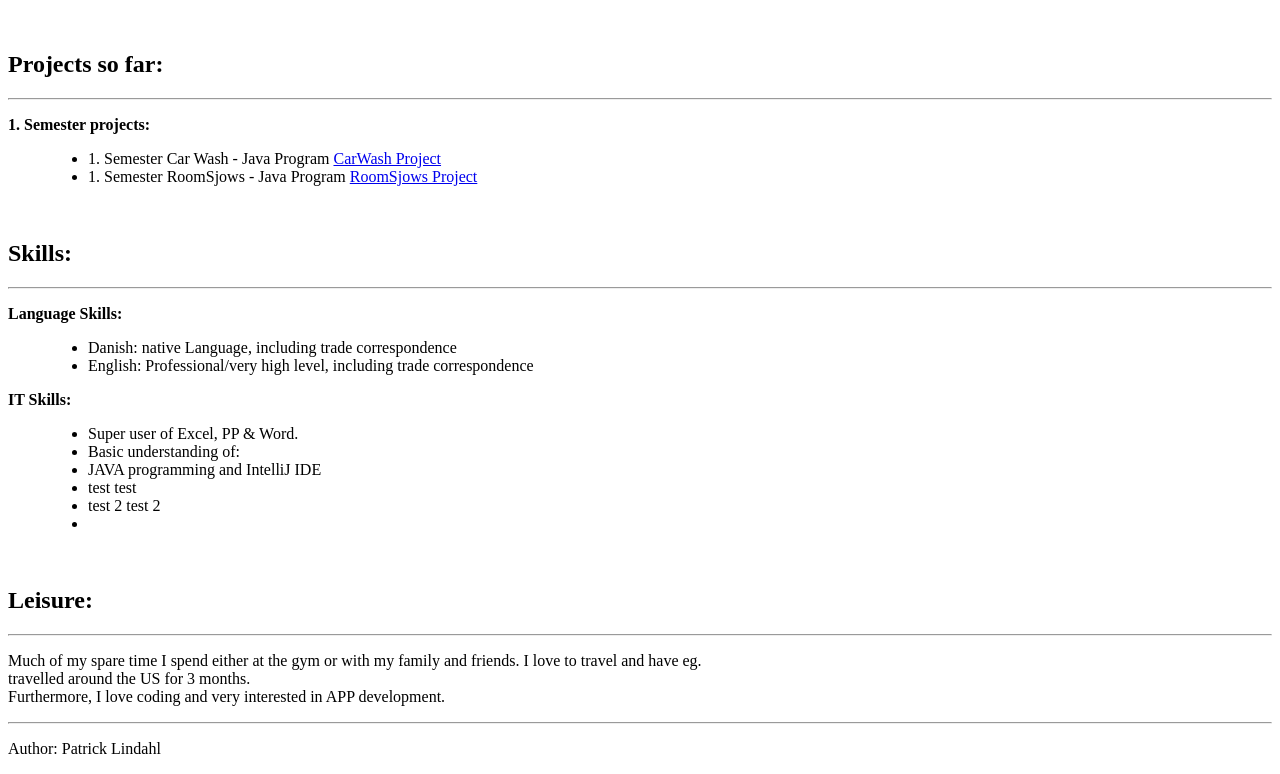
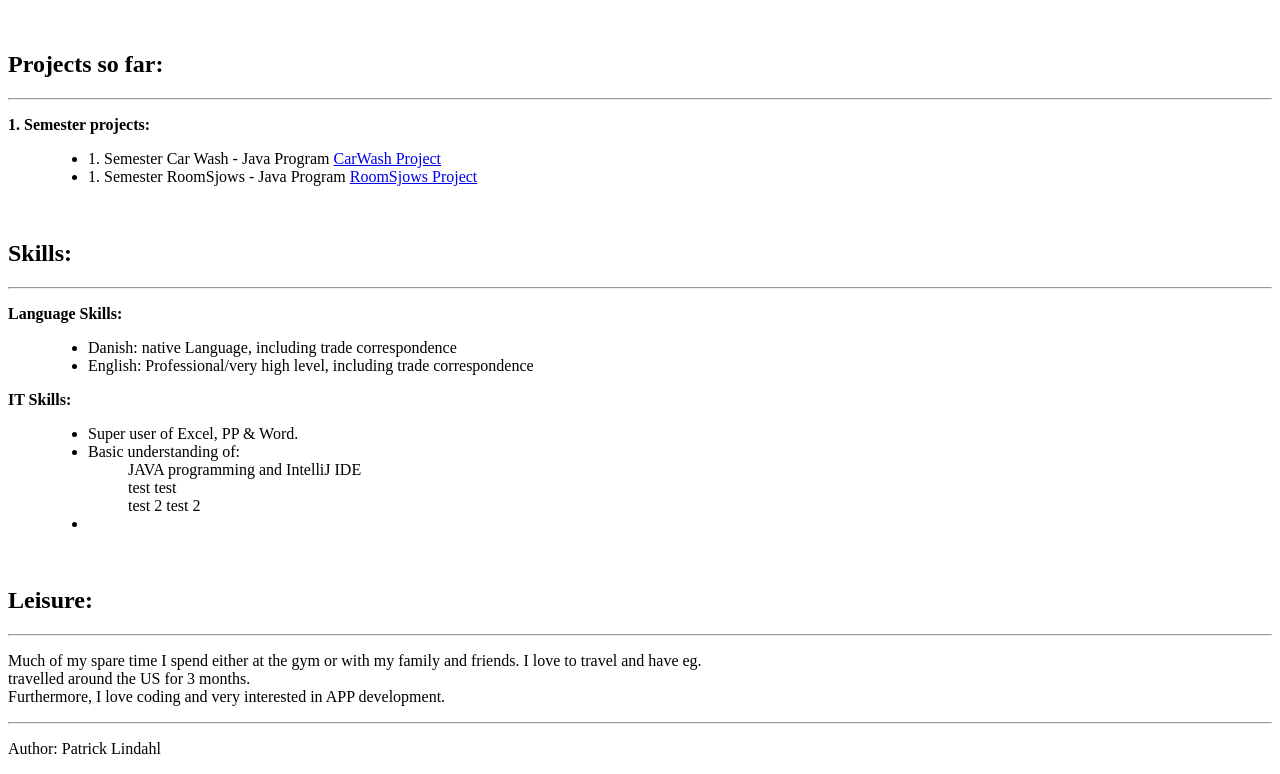
Before and after one commit to Patr0335/Portfolio, a plain HTML site: page index.html in a window 1280 px wide. Shown: the part 2616-3390 px from the top of the page. Drawn offline with Linux system fonts and the light colour scheme.

Commit message:
rettelser

```diff
--- a/index.html
+++ b/index.html
@@ -284,15 +284,15 @@
                             </li>
                             <li>
                                 Basic understanding of:
-                                <li>
+                                <ul>
                                          JAVA programming and IntelliJ IDE
-                                </li>
-                                 <li>
+                                </ul>
+                                 <ul>
                                 test test
-                                 </li>
-                                 <li>
+                                 </ul>
+                                 <ul>
                                 test 2 test 2
-                                 </li>
+                                 </ul>
                             </li>
                             <li>
 
```
